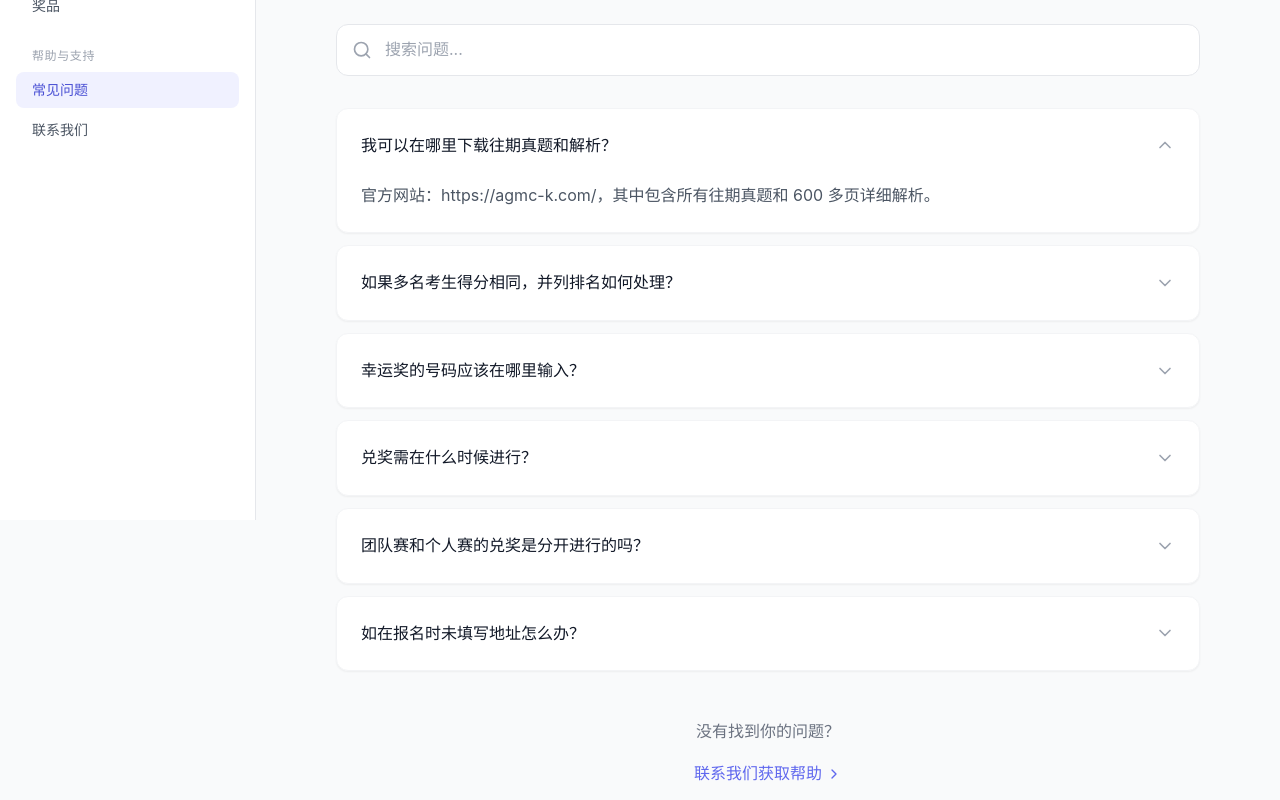
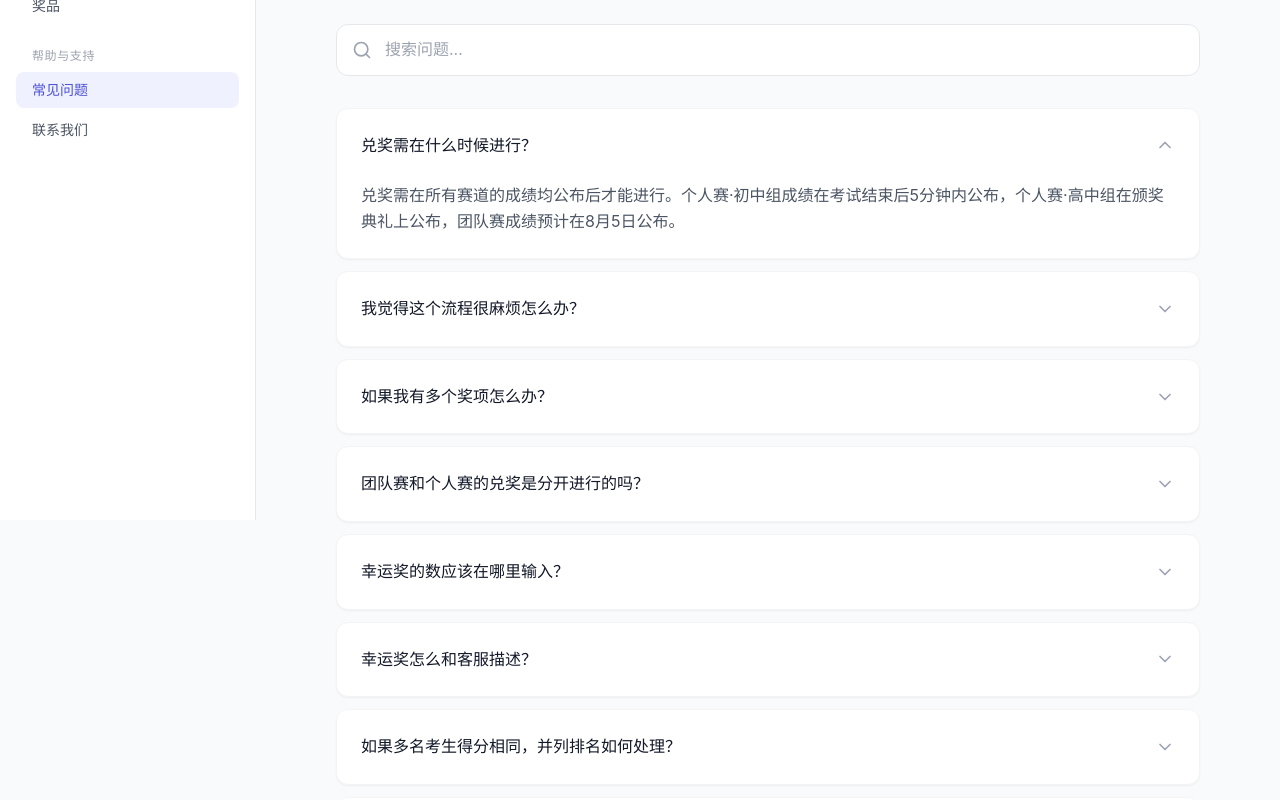
Before and after one commit to hysquib/agmc, a React (Vite) app: page /agmc/faq in a window 1280 px wide. Shown: the part 280-1080 px from the top of the page. Built offline with nearby package versions, Linux system fonts and the light colour scheme.

Commit message:
FAQ新增4个问题并排序，修复联系我们跳转404

```diff
--- a/src/data/faq.ts
+++ b/src/data/faq.ts
@@ -5,9 +5,34 @@ export interface FaqItem {
 
 export const faqData: FaqItem[] = [
   {
-    question: "我可以在哪里下载往期真题和解析？",
+    question: "兑奖需在什么时候进行？",
     answer:
-      "官方网站：https://agmc-k.com/，其中包含所有往期真题和 600 多页详细解析。",
+      "兑奖需在所有赛道的成绩均公布后才能进行。个人赛·初中组成绩在考试结束后5分钟内公布，个人赛·高中组在颁奖典礼上公布，团队赛成绩预计在8月5日公布。",
+  },
+  {
+    question: "我觉得这个流程很麻烦怎么办？",
+    answer:
+      "你可以和客服 @ 红药直接说明这个问题，他会一步一步教你，而不是上述麻烦的文字。",
+  },
+  {
+    question: "如果我有多个奖项怎么办？",
+    answer:
+      "多个奖项的人员我已经在预处理的时候把奖金和积分合并在表格内。",
+  },
+  {
+    question: "团队赛和个人赛的兑奖是分开进行的吗？",
+    answer:
+      "是的，团队赛与个人赛的兑奖分开进行。团队赛成绩公布后，兑奖人员会加入团队群内进行团队赛兑奖。",
+  },
+  {
+    question: "幸运奖的数应该在哪里输入？",
+    answer:
+      "在雨课堂内；对于个人赛·初中组，输入的位置就在雨课堂的答卷上；对于个人赛·高中组，在「一试」的答卷上输入；对于团队赛，在「证明轮」的答卷上输入。",
+  },
+  {
+    question: "幸运奖怎么和客服描述？",
+    answer:
+      "幸运奖不需要再 WPS 表单里面勾选，只需要和客服微信里面描述自己是在哪一个比赛中得了幸运奖，我会去核验。",
   },
   {
     question: "如果多名考生得分相同，并列排名如何处理？",
@@ -15,23 +40,13 @@ export const faqData: FaqItem[] = [
       "若多名考生得分相等，则排名并列。将这些考生共同占据的各名次所对应的奖金和奖品积分合计，并由所有并列考生平均分配；奖金及奖品积分的总额均保持不变。",
   },
   {
-    question: "幸运奖的号码应该在哪里输入？",
-    answer:
-      "在雨课堂内输入。个人赛·初中组直接在答卷上输入；个人赛·高中组在代数部分的答卷上输入；团队赛在证明轮的答卷上输入。",
-  },
-  {
-    question: "兑奖需在什么时候进行？",
-    answer:
-      "兑奖需在所有赛道的成绩均公布后才能进行。个人赛·初中组成绩在考试结束后5分钟内公布，个人赛·高中组在颁奖典礼上公布，团队赛成绩预计在8月5日公布。",
-  },
-  {
-    question: "团队赛和个人赛的兑奖是分开进行的吗？",
-    answer:
-      "是的，团队赛与个人赛的兑奖分开进行。团队赛成绩公布后，兑奖人员会加入团队群内进行团队赛兑奖。",
-  },
-  {
     question: "如在报名时未填写地址怎么办？",
     answer:
       "后续填写。",
   },
+  {
+    question: "我可以在哪里下载往期真题和解析？",
+    answer:
+      "官方网站：https://agmc-k.com/，其中包含所有往期真题和 600 多页详细解析。",
+  },
 ];
--- a/src/pages/FaqPage.tsx
+++ b/src/pages/FaqPage.tsx
@@ -1,5 +1,6 @@
 import { useState } from "react";
-import { ChevronDown, HelpCircle, Search } from "lucide-react";
+import { Link } from "react-router-dom";
+import { ChevronDown, HelpCircle, Search, ArrowRight } from "lucide-react";
 import { faqData } from "@/data/faq";
 
 export function FaqPage() {
@@ -84,13 +85,13 @@ export function FaqPage() {
         <p className="text-gray-500 dark:text-gray-400 mb-4">
           没有找到你的问题？
         </p>
-        <a
-          href="/about/contact"
+        <Link
+          to="/about/contact"
           className="inline-flex items-center text-brand-500 hover:text-brand-600 font-medium transition-colors"
         >
           联系我们获取帮助
-          <ChevronDown className="w-4 h-4 ml-1 -rotate-90" />
-        </a>
+          <ArrowRight className="w-4 h-4 ml-1" />
+        </Link>
       </div>
     </div>
   );
```
